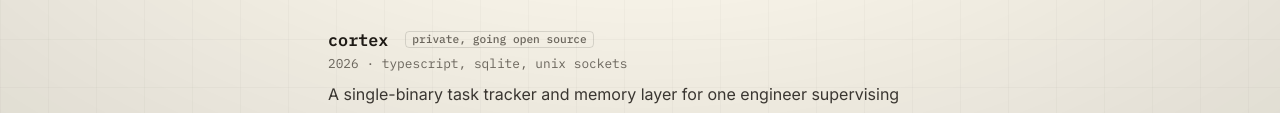
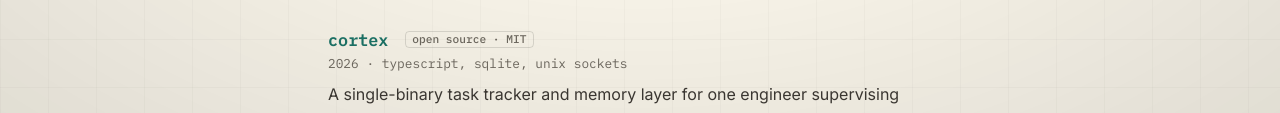
Before and after one commit to kalindudc/kdecosta.com, a website built with Vite: page index.html in a window 1280 px wide. Shown: the part 681-794 px from the top of the page. Built offline with nearby package versions, Linux system fonts and the light colour scheme.

Commit message:
mark cortex as open source and link the repo

```diff
--- a/index.html
+++ b/index.html
@@ -48,7 +48,7 @@
   </article>
 
   <article class="work">
-    <h3>cortex <span class="tag">private, going open source</span></h3>
+    <h3><a target="_blank" rel="noopener noreferrer" href="https://github.com/kalindudc/cortex">cortex</a> <span class="tag">open source · MIT</span></h3>
     <p class="meta">2026 · typescript, sqlite, unix sockets</p>
     <p>A single-binary task tracker and memory layer for one engineer supervising several AI coding agents at once.</p>
     <dl>
```
